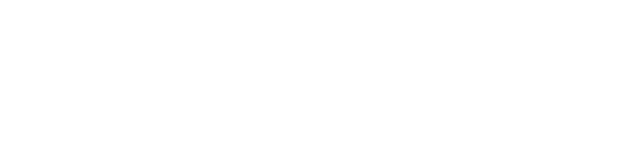
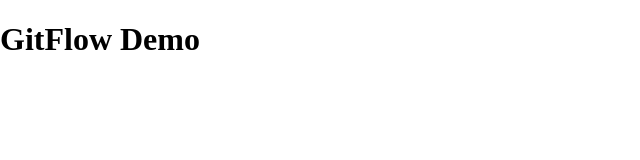
Before and after one commit to resonantdoghouse/gitflow-demo, a plain HTML site: page index.html in a window 1280 px wide. Shown: the whole page, without its empty margins (0-640 px from the left). Drawn offline with Linux system fonts and the light colour scheme.

Commit message:
add H1 to index.html

```diff
--- a/index.html
+++ b/index.html
@@ -8,6 +8,7 @@
     <link rel="stylesheet" href="./style.css">
 </head>
 <body>
+    <h1>GitFlow Demo</h1>
 
 </body>
 </html>
```
